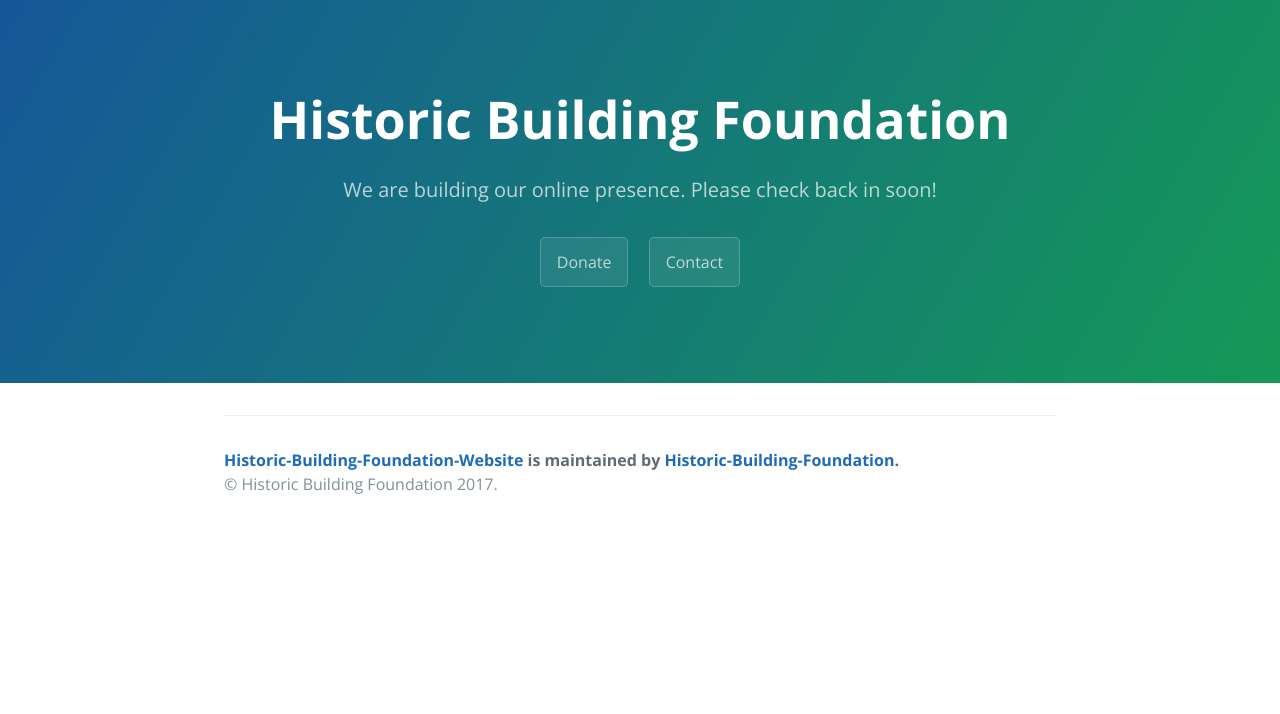
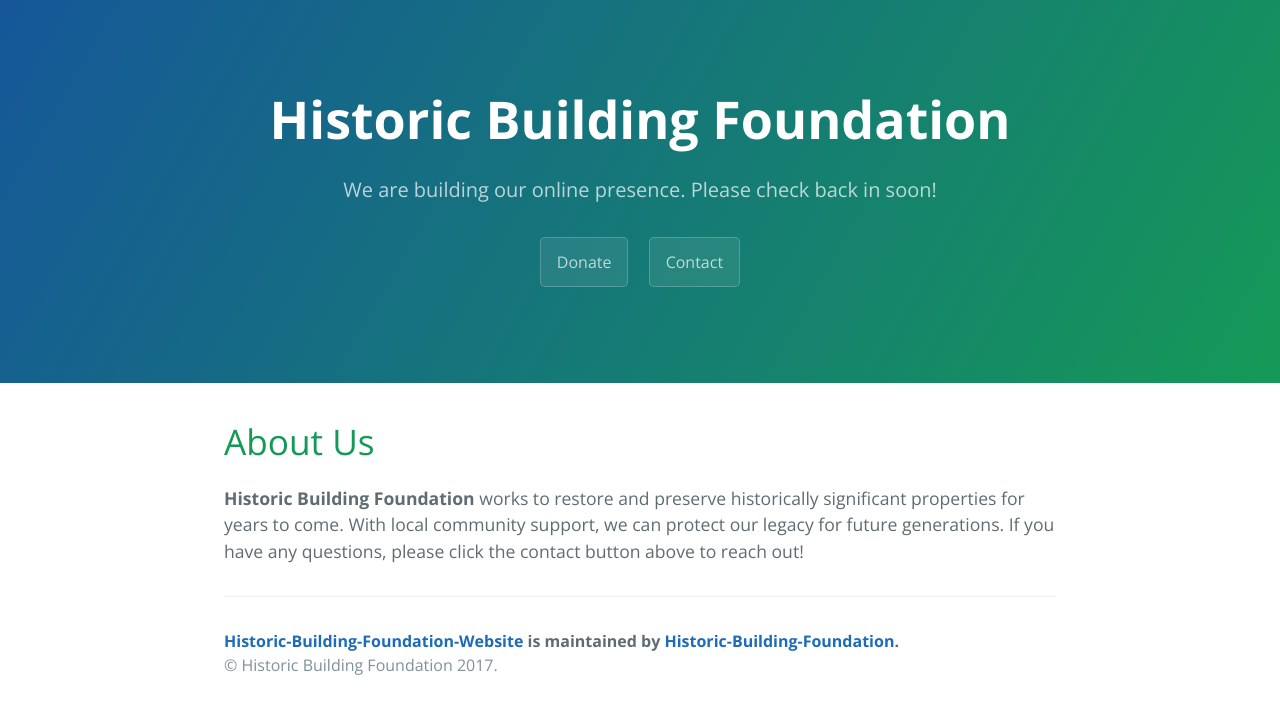
Before and after one commit to Historic-Building-Foundation/Historic-Building-Foundation-Website, a Jekyll site: the page built from index.md, in a window 1280 px wide. Shown: the top 714 px of the page. Built offline with Jekyll 4.4.1, drawn with Linux system fonts in a browser that asks for light colours; our own code applies the rules of GitHub Pages for plain Markdown files.

Commit message:
brief snippit

```diff
--- a/index.md
+++ b/index.md
@@ -1,3 +1,8 @@
 ---
 layout: default
 ---
+
+
+# [](#header-1)About Us
+
+**Historic Building Foundation** works to restore and preserve historically significant properties for years to come. With local community support, we can protect our legacy for future generations. If you have any questions, please click the contact button above to reach out!
```
